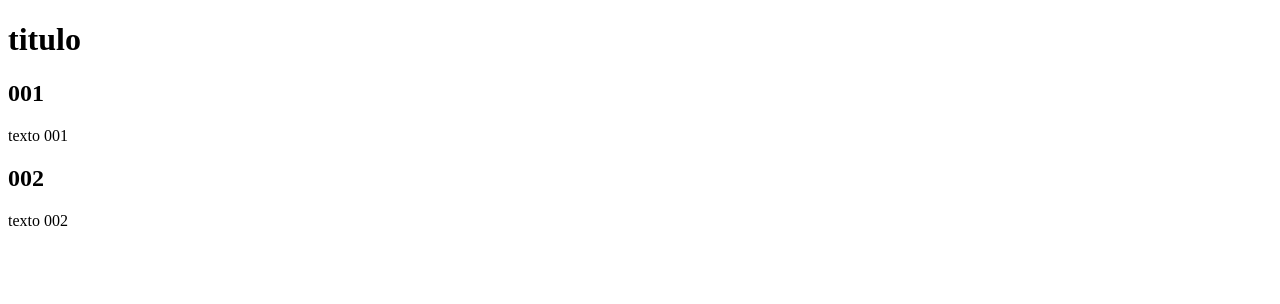
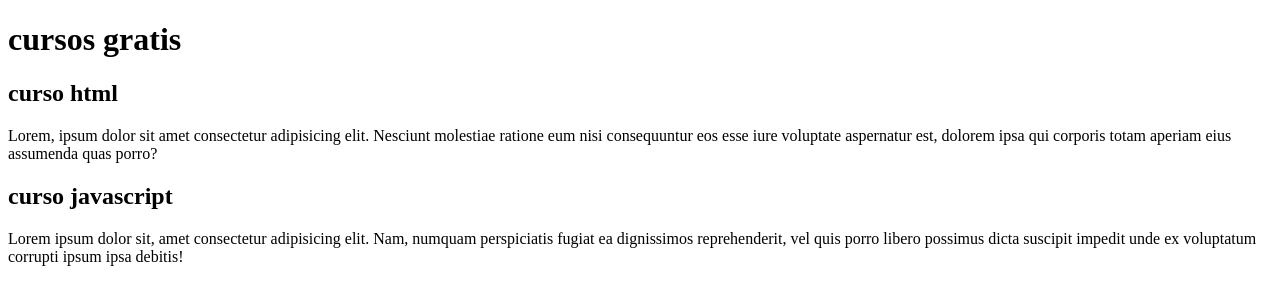
Before and after one commit to nathanholtz/projeto-site, a plain HTML site: page index.html in a window 1280 px wide. Drawn offline with Linux system fonts and the light colour scheme.

Commit message:
comecei a escrever conteudo

```diff
--- a/index.html
+++ b/index.html
@@ -3,20 +3,20 @@
 <head>
     <meta charset="UTF-8">
     <meta name="viewport" content="width=device-width, initial-scale=1.0">
-    <title>projeto git</title>
+    <title></title>
 </head>
 <body>
     <main>
         <header>
-            <h1>titulo</h1>
+            <h1>cursos gratis</h1>
         </header>
         <article>
-            <h2>001</h2>
-            <p>texto 001</p>
+            <h2>curso html</h2>
+            <p>Lorem, ipsum dolor sit amet consectetur adipisicing elit. Nesciunt molestiae ratione eum nisi consequuntur eos esse iure voluptate aspernatur est, dolorem ipsa qui corporis totam aperiam eius assumenda quas porro?</p>
         </article>
         <article>
-            <h2>002</h2>
-            <p>texto 002</p>
+            <h2>curso javascript</h2>
+            <p>Lorem ipsum dolor sit, amet consectetur adipisicing elit. Nam, numquam perspiciatis fugiat ea dignissimos reprehenderit, vel quis porro libero possimus dicta suscipit impedit unde ex voluptatum corrupti ipsum ipsa debitis!</p>
         </article>
     </main>
 </body>
```
